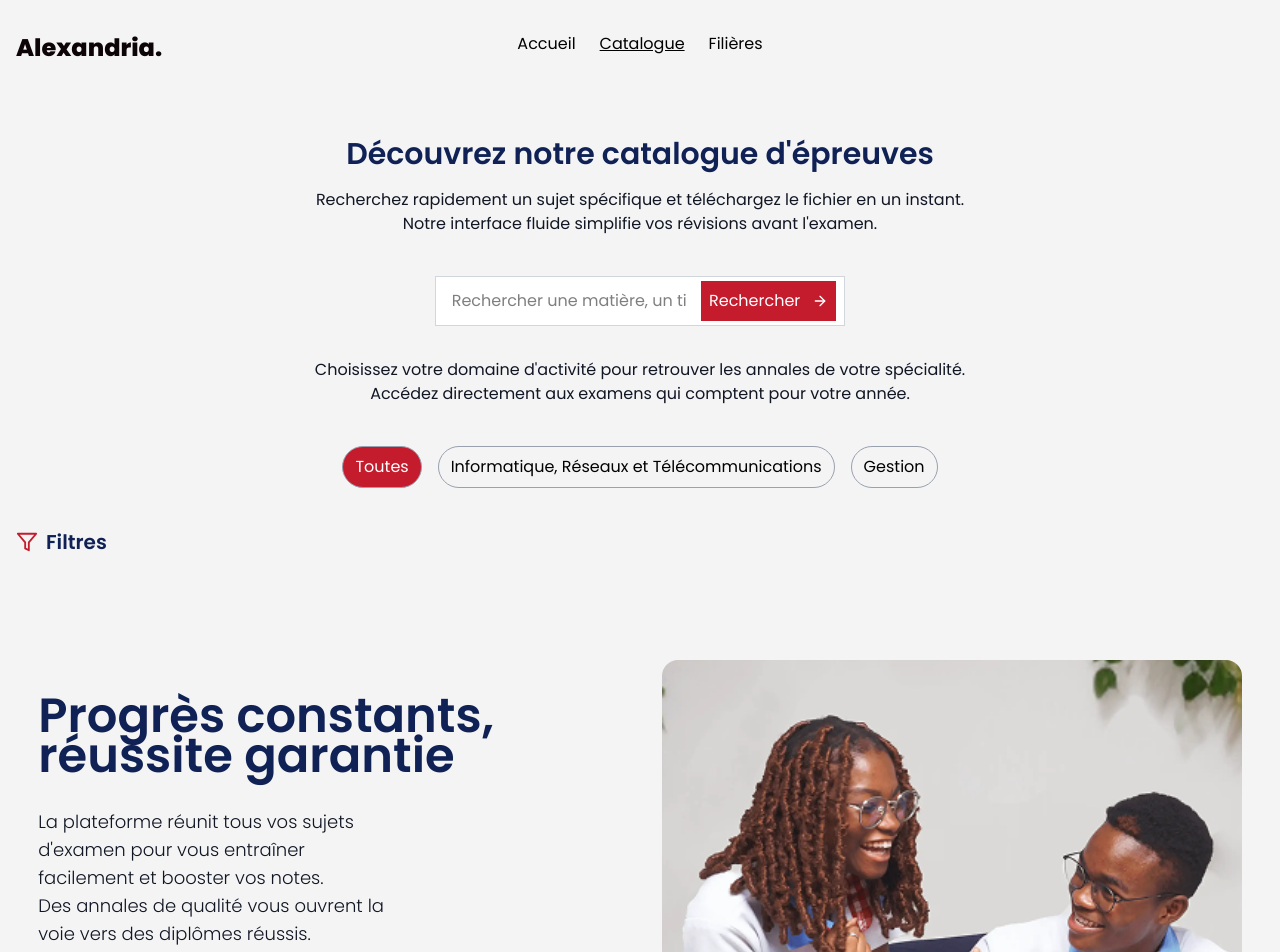
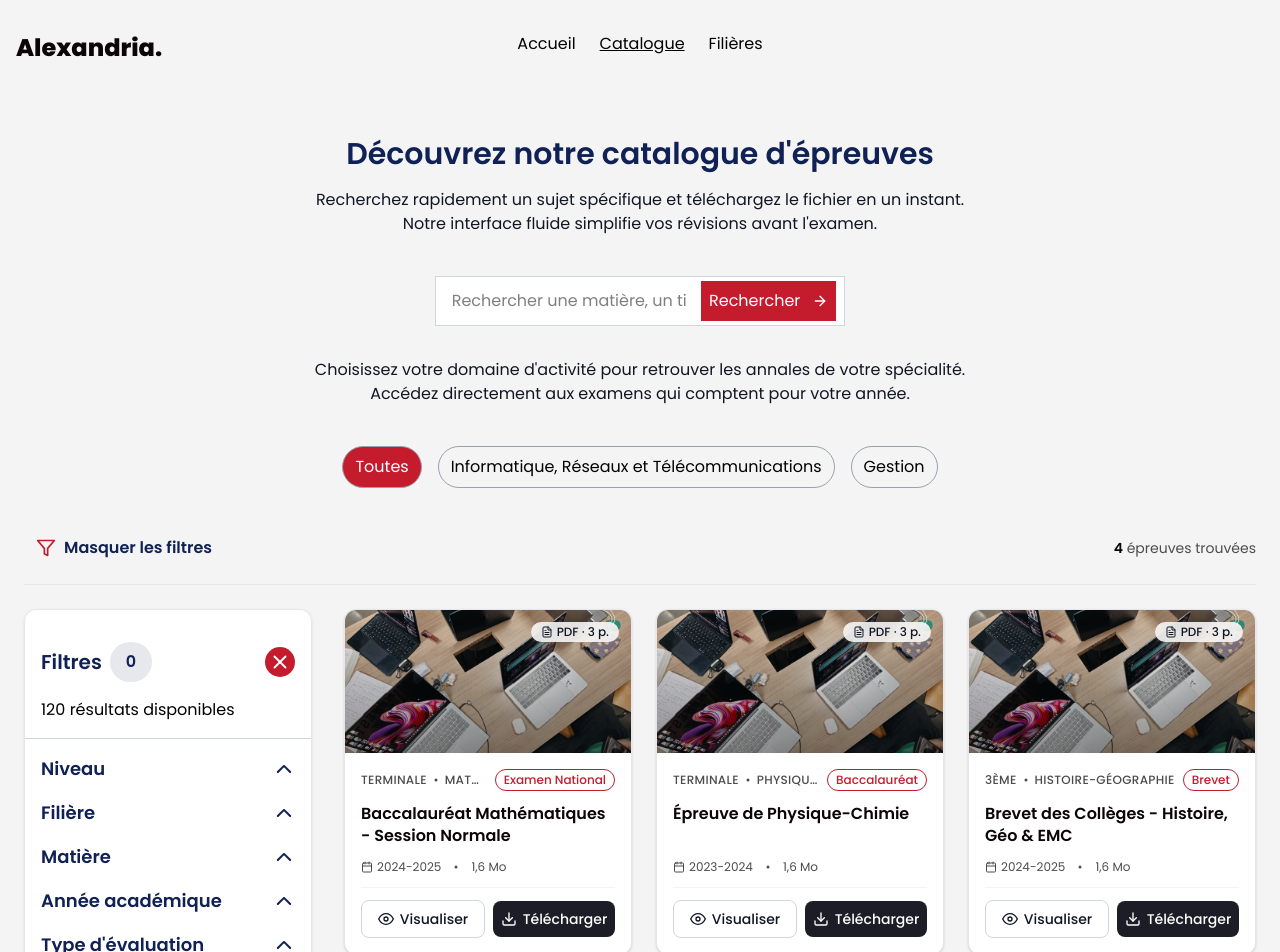
Before and after one commit to kaizen-squad/esgis-epreuves, a Next.js app: page /catalogue in a window 1280 px wide. Shown: the top 952 px of the page. Built offline with nearby package versions, Linux system fonts and the light colour scheme.

Commit message:
refactor(catalogue): modified the filter bar behavior

```diff
--- a/src/app/(public)/catalogue/components/CatalogueEpreuve.tsx
+++ b/src/app/(public)/catalogue/components/CatalogueEpreuve.tsx
@@ -4,39 +4,47 @@ import DomainSelectFilter from "../../components/DomainSelectFilter";
 import { epreuvesMock } from "../../constants/epreuve.constants";
 import EpreuveCard from "../../components/EpreuveCard";
 import CatalogueFilter from "./CatalogueFilter";
-import { useMediaQuery } from "../../hooks/useMediaQuery";
 import { FiFilter } from "react-icons/fi";
 import { useState } from "react";
 
 const CatalogueEpreuve = () => {
-  const [open, setOpen] = useState<boolean>(false);
-  const isDesktop = useMediaQuery("(min-width: 1024px)");
+  const [open, setOpen] = useState<boolean>(true);
   return (
-    <div className="mb-20 px-4">
+    <section className="mx-auto mb-20 w-full max-w-7xl px-4 lg:px-6">
       <DomainSelectFilter />
-      <div>
+
+      <div className="mb-6 flex items-center justify-between gap-4 border-b border-gray-200 pb-4">
         <button
-          onClick={() => setOpen(true)}
-          className={`text-text-secondary mt-auto mb-6 hidden cursor-pointer items-center gap-2 text-xl font-semibold lg:flex ${open ? "hidden" : "block"}`}
+          type="button"
+          onClick={() => setOpen(!open)}
+          aria-expanded={open}
+          className="text-text-secondary hidden cursor-pointer items-center gap-2 rounded-lg px-3 py-2 font-semibold transition-colors hover:bg-gray-100 lg:flex"
         >
-          <FiFilter size={22} color="#c41c2d" />
-          Filtres
+          <FiFilter size={20} color="#c41c2d" />
+          {open ? "Masquer les filtres" : "Afficher les filtres"}
         </button>
-        <div className="gap-3 lg:flex">
-          <CatalogueFilter
-            mode={isDesktop ? "desktop" : "mobile"}
-            isDesktopOpen={isDesktop && open}
-          />
-          <div
-            className={`grid min-w-0 flex-1 grid-cols-1 gap-10 md:grid-cols-2 ${open ? "lg:ml-72 xl:grid-cols-2" : "xl:grid-cols-3"}`}
-          >
-            {/* {epreuvesMock.map((epreuve) => (
-              <EpreuveCard {...epreuve} key={epreuve.name} />
-            ))} */}
-          </div>
+        <CatalogueFilter mode="mobile" />
+        <p className="text-text-paragraph text-sm">
+          <span className="text-text-title font-semibold">
+            {epreuvesMock.length}
+          </span>{" "}
+          épreuves trouvées
+        </p>
+      </div>
+
+      <div
+        className={`lg:grid lg:items-start lg:gap-8 ${open ? "lg:grid-cols-[18rem_minmax(0,1fr)]" : ""}`}
+      >
+        {open && (
+          <CatalogueFilter mode="desktop" onClose={() => setOpen(false)} />
+        )}
+        <div className="grid grid-cols-[repeat(auto-fill,minmax(min(17rem,100%),1fr))] gap-6">
+          {epreuvesMock.map((epreuve) => (
+            <EpreuveCard {...epreuve} key={epreuve.name} />
+          ))}
         </div>
       </div>
-    </div>
+    </section>
   );
 };
 
--- a/src/app/(public)/catalogue/components/CatalogueFilter.tsx
+++ b/src/app/(public)/catalogue/components/CatalogueFilter.tsx
@@ -1,34 +1,32 @@
+import { useState } from "react";
 import { FiFilter } from "react-icons/fi";
 import { Drawer } from "vaul";
 import FilterComponents from "../../components/filter/FilterComponents";
 
 const CatalogueFilter = ({
   mode,
-  isDesktopOpen,
+  onClose,
 }: {
   mode: "mobile" | "desktop";
-  isDesktopOpen: boolean;
+  onClose?: () => void;
 }) => {
+  const [isDrawerOpen, setIsDrawerOpen] = useState<boolean>(false);
+
   return mode === "desktop" ? (
-    <div>
-      {isDesktopOpen && (
-        <div className="bg-background-primary rounded-lg px-2 py-4 lg:sticky lg:top-4 lg:max-h-[calc(100dvh-2rem)] lg:w-72 lg:shrink-0 lg:overflow-y-auto">
-          <FilterComponents />
-        </div>
-      )}
-    </div>
+    <aside className="bg-background-primary hidden overflow-hidden rounded-xl border border-gray-200 py-4 shadow-sm lg:sticky lg:top-4 lg:flex lg:max-h-[calc(100dvh-2rem)] lg:flex-col">
+      <FilterComponents onClose={onClose} />
+    </aside>
   ) : (
-    <Drawer.Root>
-      <Drawer.Trigger>
-        <span className="text-text-secondary mt-auto mb-6 flex cursor-pointer items-center gap-2 text-xl font-semibold">
-          <FiFilter size={22} color="#c41c2d" />
-          Filtres
-        </span>
+    <Drawer.Root open={isDrawerOpen} onOpenChange={setIsDrawerOpen}>
+      <Drawer.Trigger className="text-text-secondary flex cursor-pointer items-center gap-2 rounded-lg border border-gray-300 px-3 py-2 font-semibold lg:hidden">
+        <FiFilter size={20} color="#c41c2d" />
+        Filtres
       </Drawer.Trigger>
       <Drawer.Portal>
-        <Drawer.Overlay className="fixed inset-0 bg-black/40" />
-        <Drawer.Content className="fixed right-0 bottom-0 left-0 z-50 mt-24 flex h-[80dvh] flex-col rounded-t-[10px] bg-gray-100 outline-none lg:h-80">
-          <FilterComponents />
+        <Drawer.Overlay className="fixed inset-0 z-40 bg-black/40" />
+        <Drawer.Content className="bg-background-primary fixed right-0 bottom-0 left-0 z-50 mt-24 flex h-[80dvh] flex-col rounded-t-[10px] outline-none">
+          <Drawer.Title className="sr-only">Filtres</Drawer.Title>
+          <FilterComponents onClose={() => setIsDrawerOpen(false)} />
         </Drawer.Content>
       </Drawer.Portal>
     </Drawer.Root>
--- a/src/app/(public)/components/filter/FilterComponents.tsx
+++ b/src/app/(public)/components/filter/FilterComponents.tsx
@@ -5,7 +5,7 @@ import HideFilterComponent from "./HideFilterComponent";
 import MatiereFilterWrapper from "./matiere/MatiereFilterWrapper";
 import NiveauCard from "./niveau/NiveauCard";
 
-const FilterComponents = () => {
+const FilterComponents = ({ onClose }: { onClose?: () => void }) => {
   return (
     <>
       <div className="py-2">
@@ -18,7 +18,12 @@ const FilterComponents = () => {
               <h3 className="text-xl">Filtres</h3>
               <span className="rounded-full bg-[#0f2155]/10 px-4 py-2">0</span>
             </div>
-            <button className="text-text-primary bg-background-accent cursor-pointer rounded-full p-1">
+            <button
+              type="button"
+              onClick={onClose}
+              aria-label="Fermer les filtres"
+              className="text-text-primary bg-background-accent mb-4 cursor-pointer rounded-full p-1"
+            >
               <FiX size={22} />
             </button>
           </div>
--- a/src/app/(public)/components/filter/HideFilterComponent.tsx
+++ b/src/app/(public)/components/filter/HideFilterComponent.tsx
@@ -26,11 +26,13 @@ const HideFilterComponent = ({ children, label }: HideFilterComponentProps) => {
       </button>
 
       <div
-        className={`${isVisible ? "h-fit grid-rows-[1fr] opacity-100" : "grid-row-[0fr] h-0 opacity-0"} grid transition-[grid-template-rows,opacity] duration-200 ease-out`}
+        className={`${isVisible ? "grid-rows-[1fr] opacity-100" : "grid-rows-[0fr] opacity-0"} grid transition-[grid-template-rows,opacity] duration-200 ease-out`}
         inert={!isVisible}
       >
-        {children}
-        <hr className="my-3 w-full text-gray-300" />
+        <div className="min-h-0 overflow-hidden">
+          {children}
+          <hr className="my-3 w-full text-gray-300" />
+        </div>
       </div>
     </div>
   );
```
